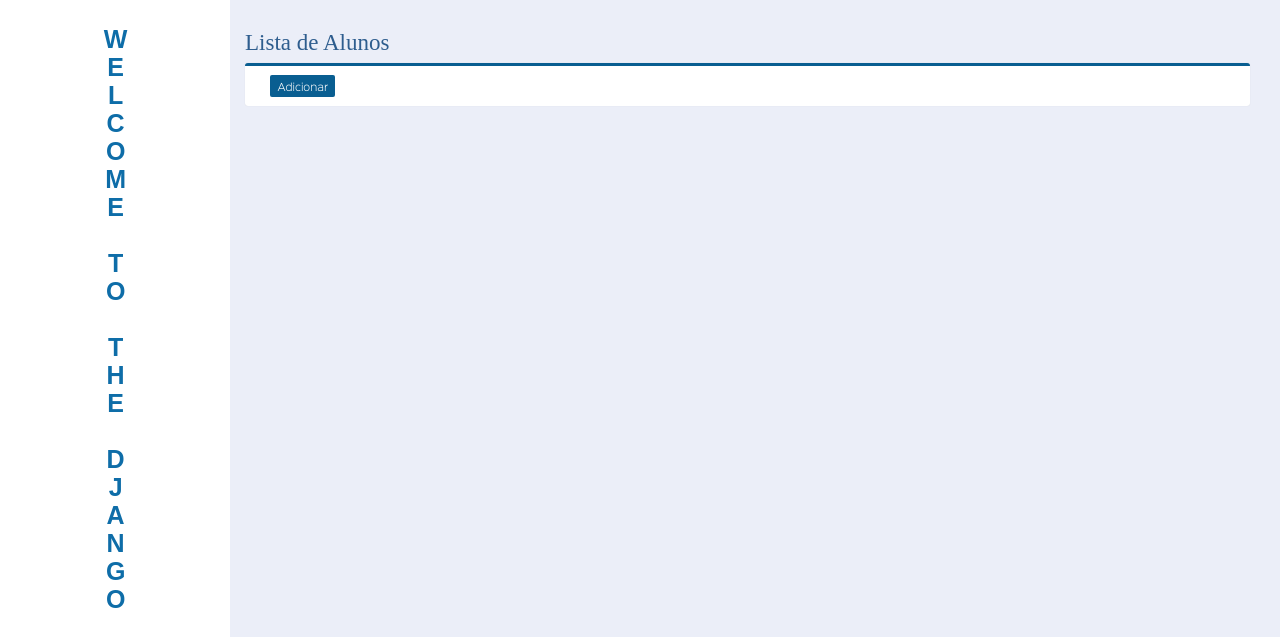
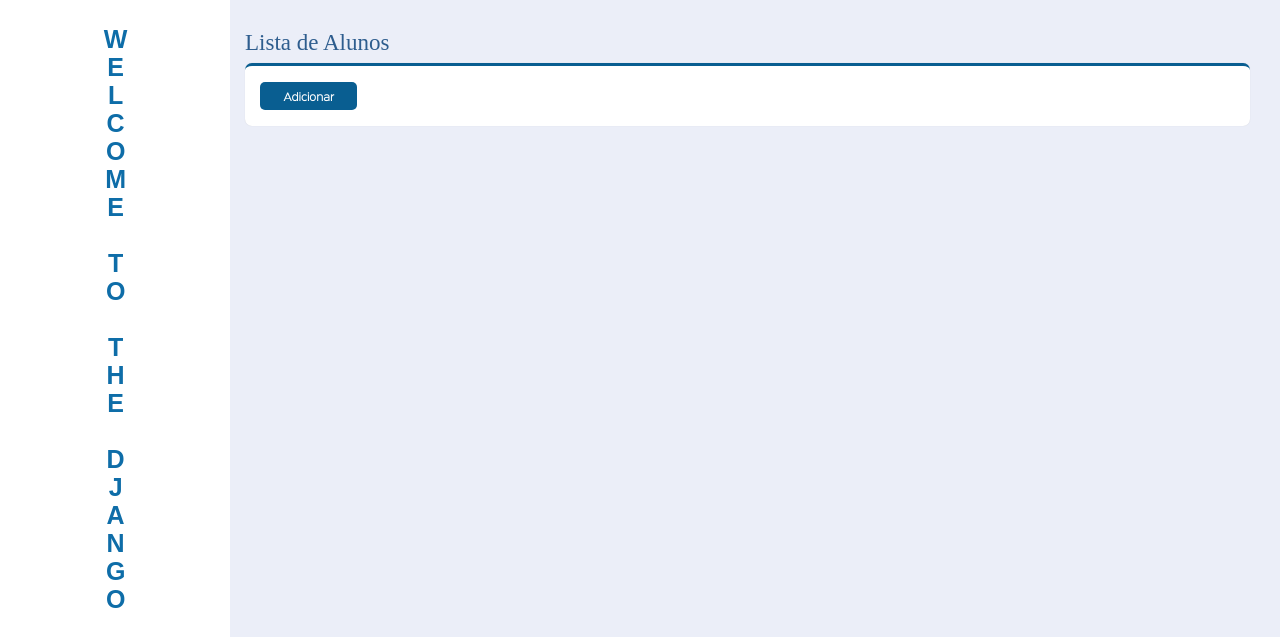
Before and after one commit to AlissonSH/wttd_fenix, a Django app: page /matricula/listar/ in a window 1280 px wide. Shown: the part 90-727 px from the top of the page. Run offline with Django 4.2, Linux system fonts and the light colour scheme; parts of the project's set-up code (start-up, migrations or seed data) failed here and were passed over.

Commit message:
Update: Ajuste no botao de adicionar em matricula

```diff
--- a/eventex/core/static/css/main.css
+++ b/eventex/core/static/css/main.css
@@ -467,12 +467,12 @@ html, body {
 }
 
 .ibox-body {
-    padding: 15px 25px 15px;
+    padding: 25px 15px 25px 15px;
 }
 
 .accent-primary {
     border-top: 3px solid #095e91;
-    border-radius: 3px;
+    border-radius: 7px;
 }
 
 .btn {
@@ -483,7 +483,6 @@ html, body {
     -o-transition: all ease-in-out .15s;
     transition: all ease-in-out .15s;
     position: relative;
-    padding: 0.65rem 1.25rem;
     cursor: pointer;
     overflow: hidden;
     text-decoration: none;
@@ -493,12 +492,13 @@ html, body {
     color: white !important;
     background-color: #095e91;
     border-color: #095e91;
+    font-weight: bold;
 }
 
 .btn-sm {
-    padding: 0.35rem 0.75rem;
-    -webkit-border-radius: 2px;
-    border-radius: 2px;
+    padding: 0.65rem 2.35rem;
+    -webkit-border-radius: 5px;
+    border-radius: 5px;
 }
 
 /* Fim Customização */
```
